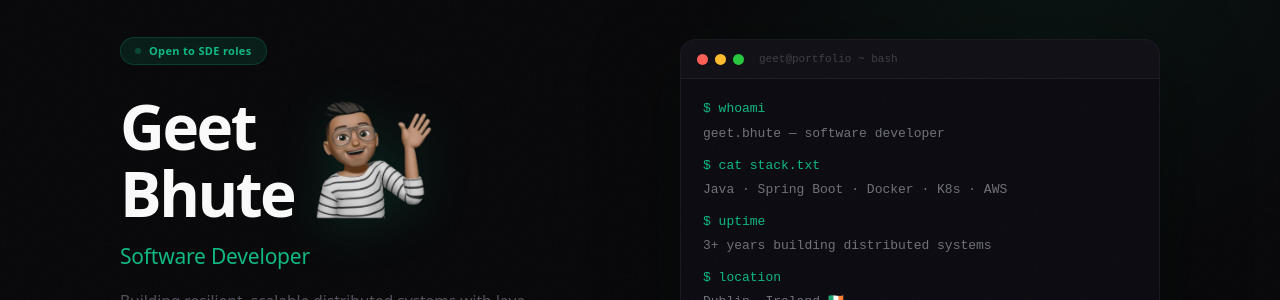
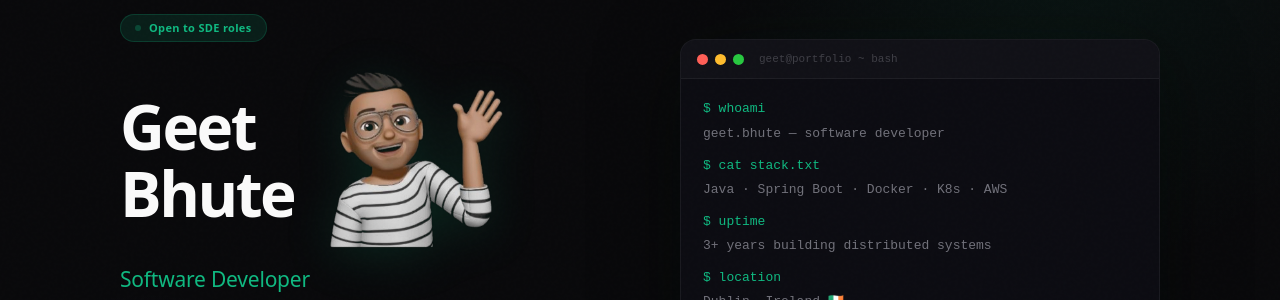
Before and after one commit to Geet42/portfolio, a React (Vite) app in the folder frontend/: page / in a window 1280 px wide. Shown: the part 180-480 px from the top of the page. Built offline with nearby package versions, Linux system fonts and the light colour scheme; no server answers.

Commit message:
Make avatar bigger and shift right

```diff
--- a/frontend/src/components/Hero.jsx
+++ b/frontend/src/components/Hero.jsx
@@ -76,7 +76,7 @@ export default function Hero() {
           </div>
 
           {/* Name + Avatar row */}
-          <div style={{ display: "flex", alignItems: "center", gap: 20, marginBottom: 14 }}>
+          <div style={{ display: "flex", alignItems: "center", gap: 32, marginBottom: 14 }}>
             <h1 className="hero-heading" style={{ fontSize: 62, fontWeight: 800, color: "var(--white)", lineHeight: 1.08, letterSpacing: "-0.04em" }}>
               Geet<br />Bhute
             </h1>
@@ -85,7 +85,7 @@ export default function Hero() {
               alt="Geet Bhute"
               className="hero-avatar"
               style={{
-                width: 120, height: 120,
+                width: 180, height: 180,
                 objectFit: "contain",
                 filter: "drop-shadow(0 8px 24px rgba(16,185,129,0.15))",
                 animation: "float 7s ease-in-out infinite",
```
